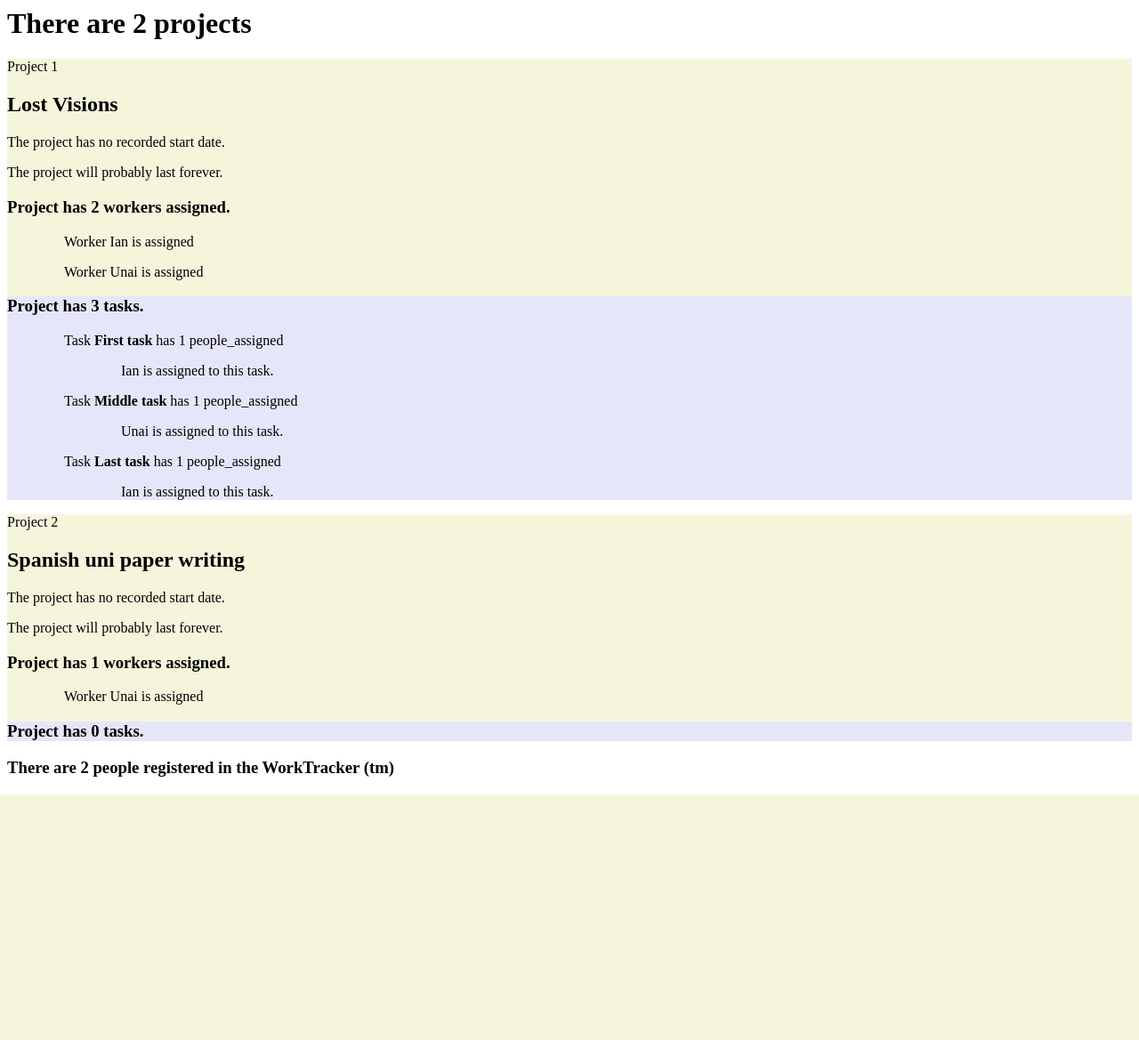
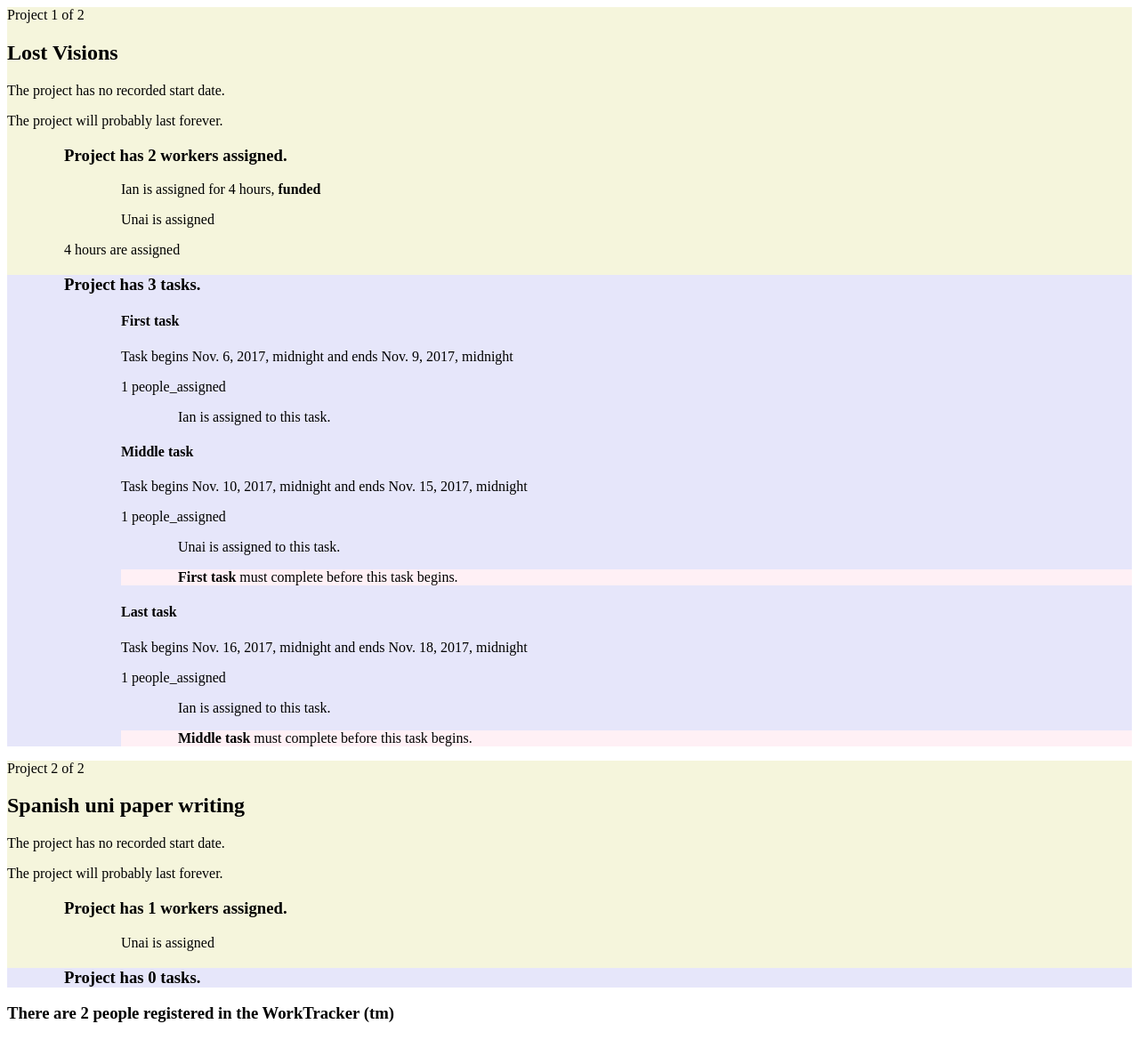
Before and after one commit to whelks-chance/worktracker, a Django app: page /explain in a window 1280 px wide. Shown: the whole page at 89% size. Before the commit the page ends 893 px from the top, so only its background shows below. Run offline with Django 3.2, Linux system fonts and the light colour scheme; data comes from the database, SQL or seed files in the repository; both versions use the stored data as it was after the commit.

Commit message:
tasks know of other tasks, and time can be allocated to projects

```diff
--- a/templates/explain.html
+++ b/templates/explain.html
@@ -2,6 +2,10 @@
 <style>
     .project_outline {
         background-color: beige;
+    }
+
+    .project_persons {
+        padding-left: 4em;
     }
 
     .project_person {
@@ -10,6 +14,7 @@
 
     .project_tasks {
         background-color: lavender;
+        padding-left: 4em;
     }
 
     .project_task {
@@ -19,14 +24,17 @@
     .task_people {
         padding-left: 4em;
     }
+
+    .task_preceding_tasks {
+        background-color: lavenderblush;
+        padding-left: 4em;
+    }
 </style>
 
-
-<h1>There are {{ projects|length }} projects</h1>
 {% for p in projects %}
 
     <div class="project_outline">
-        <p>Project {{ forloop.counter }}</p>
+        <p>Project {{ forloop.counter }} of {{ projects|length }}</p>
         <h2>{{ p.name }}</h2>
 
         <p>
@@ -45,25 +53,52 @@
             {% endif %}
         </p>
 
-        <h3>Project has {{ p.person_set.all|length }} workers assigned.</h3>
-        <div class="project_person">
+        <div class="project_persons">
+            <h3>Project has {{ p.person_set.all|length }} workers assigned.</h3>
+            <div class="project_person">
+                {% for person in p.person_set.all %}
+                    <p>{{ person.name }} is assigned
 
-            {% for person in p.person_set.all %}
-                <p>Worker {{ person.name }} is assigned</p>
-            {% endfor %}
+                    {% for project_person_time in p.projecttimeassignment_set.all %}
+                        {% if project_person_time.person == person %}
+                            for {{ project_person_time.hours }} hours,
+                            {% if project_person_time.financed %}
+                            <strong>funded</strong>
+                                {% else %}
+                                <strong>for free</strong>
+                                {% endif %}
+                        {% endif %}
+                    {% endfor %}
+                {% endfor %}
+            </p>
+            </div>
+
+            <div class="project_person_time">
+                {% for project_person_time in p.projecttimeassignment_set.all %}
+                    <p>{{ project_person_time.hours }} hours are assigned</p>
+                {% endfor %}
+            </div>
         </div>
-
 
         <div class="project_tasks">
             <h3>Project has {{ p.task_set.all|length }} tasks.</h3>
             <div class="project_task">
 
                 {% for task in p.task_set.all %}
-                    <p>Task <strong>{{ task.name }}</strong> has {{ task.people_assigned.all|length }} people_assigned</p>
+                    <h4>{{ task.name }}</h4>
+                    <p>Task begins {{ task.start_date }} and ends {{ task.end_date }}</p>
+
+                    <p>{{ task.people_assigned.all|length }} people_assigned</p>
 
                     {% for taskpeople in task.people_assigned.all %}
                         <div class="task_people">
-                        <p>{{ taskpeople.name }} is assigned to this task.</p>
+                            <p>{{ taskpeople.name }} is assigned to this task.</p>
+                        </div>
+                    {% endfor %}
+
+                    {% for preceding_task in task.preceding_tasks.all %}
+                        <div class="task_preceding_tasks">
+                            <p><strong>{{ preceding_task.name }}</strong> must complete before this task begins.</p>
                         </div>
                     {% endfor %}
 
--- a/tracker/models.py
+++ b/tracker/models.py
@@ -15,6 +15,7 @@ class Person(models.Model):
     available_start_date = models.DateTimeField('employment_start_date')
     available_end_date = models.DateTimeField('employment_end_date')
     projects = models.ManyToManyField(Project)
+    hours_per_week = models.IntegerField(default=35)
 
 
 class Task(models.Model):
@@ -25,3 +26,10 @@ class Task(models.Model):
     project = models.ForeignKey(Project, on_delete=models.CASCADE)
     preceding_tasks = models.ManyToManyField('Task', related_name='preceding')
     subsequent_tasks = models.ManyToManyField('Task', related_name='subsequent')
+
+
+class ProjectTimeAssignment(models.Model):
+    person = models.ForeignKey(Person, on_delete=models.CASCADE)
+    project = models.ForeignKey(Project, on_delete=models.CASCADE)
+    hours = models.IntegerField()
+    financed = models.BooleanField(default=False)
```
Also changed, not shown: fixtures/initial_data.json (+11 -0 lines), db.sqlite3, tracker/migrations/0002_auto_20171221_2230.py (added).
